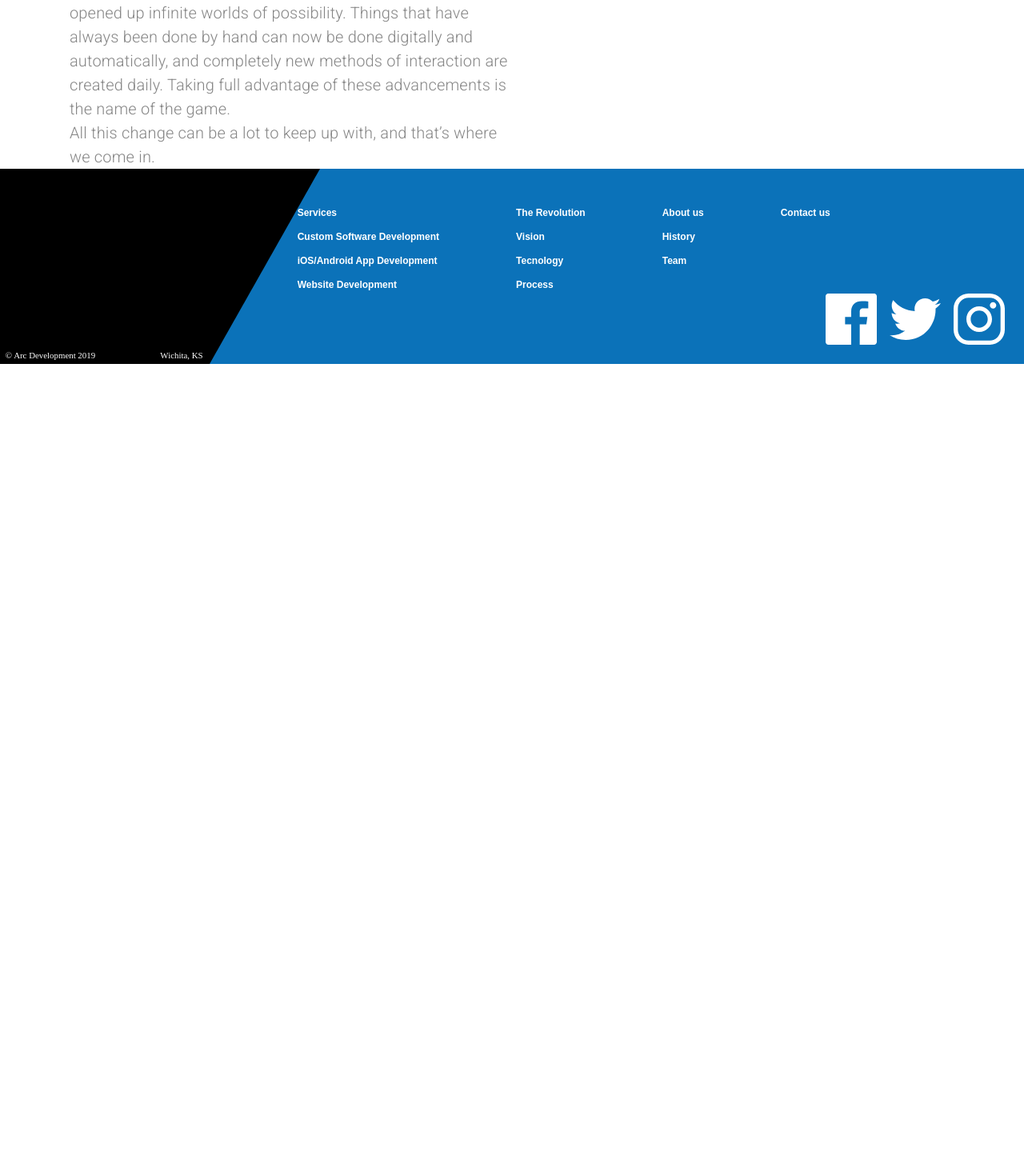
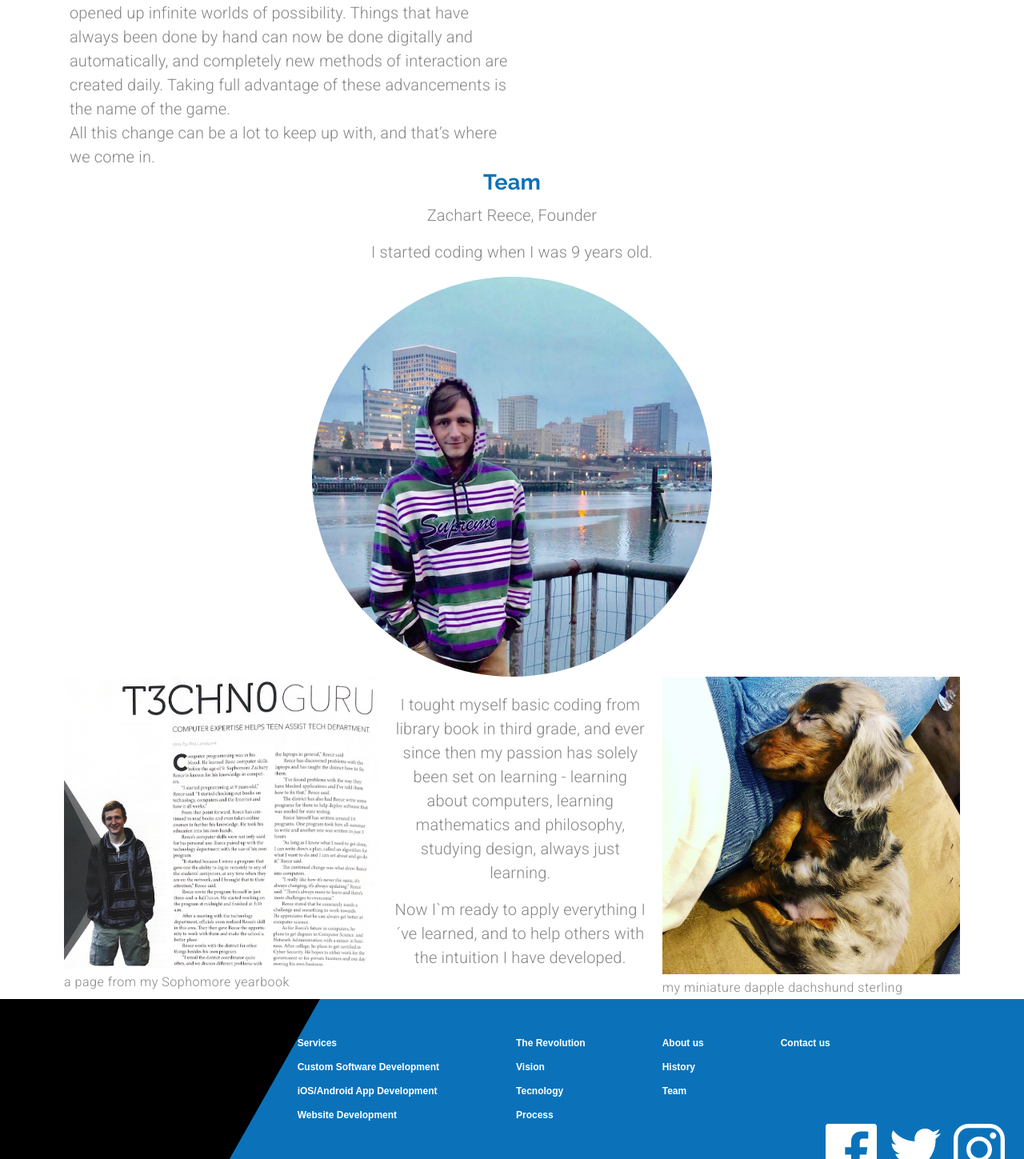
Before and after one commit to Cristianoaf81GIT/Curso-HiFi-Design-material-react, a React (Create React App) app: page /about in a window 1280 px wide. Shown: the part 663-2112 px from the top of the page at 80% size. Before the commit the page ends 1118 px from the top, so only its background shows below. Built offline with nearby package versions, Linux system fonts and the light colour scheme.

Commit message:
105. About Us Page - Team

```diff
--- a/src/components/About.jsx
+++ b/src/components/About.jsx
@@ -2,8 +2,12 @@ import React from 'react';
 import {makeStyles, useTheme} from '@material-ui/core/styles';
 import Grid from '@material-ui/core/Grid';
 import Typography from '@material-ui/core/Typography';
+import Avatar from '@material-ui/core/Avatar';
 
 import history from '../assets/history.svg';
+import profile from '../assets/founder.jpg';
+import yearbook from '../assets/yearbook.svg';
+import puppy from '../assets/puppy.svg';
 
 const useStyles = makeStyles(theme => ({
   missionStatement: {
@@ -20,6 +24,10 @@ const useStyles = makeStyles(theme => ({
       paddingLeft: "1.5em",
       paddingRight: "1.5em"
     }
+  },
+  avatar: {
+    height: "25em",
+    width: "25em"
   }
 }));
 
@@ -92,6 +100,56 @@ export default function About() {
         </Grid>
       </Grid>
      </Grid>
+      <Grid item container direction="column" className={classes.rowContainer} alignItems='center'>
+        <Grid item>
+          <Typography variant="h4"  align='center' gutterBottom>Team</Typography>
+        </Grid>
+        <Grid item>
+          <Typography variant="body1" paragraph align="center">
+            Zachart Reece, Founder
+          </Typography>
+          <Typography variant="body1" paragraph align="center">
+            I started coding when I was 9 years old.
+          </Typography>
+        </Grid>
+        <Grid item>
+          <Avatar alter="founder" src={profile} className={classes.avatar}/>
+        </Grid>
+        <Grid item container>
+          <Grid item container direction="column" lg>
+            <Grid item>
+              <img src={yearbook} alt="yearbook page about founder"/>
+            </Grid>
+            <Grid item>
+              <Typography variant="caption">
+                a page from my Sophomore yearbook
+              </Typography>
+            </Grid>
+          </Grid>
+          <Grid item lg style={{maxWidth: "45em", padding: "1.25em"}}>
+            <Typography variant="body1" align='center' paragraph>
+              I tought myself basic coding from library book in third grade,
+              and ever since then my passion has solely been set on learning -
+              learning about computers, learning mathematics and philosophy,
+              studying design, always just learning.
+            </Typography>
+            <Typography variant="body1" align='center' paragraph>
+              Now I`m ready to apply everything I´ve learned, and to help
+              others with the intuition I have developed.
+            </Typography>
+          </Grid>
+          <Grid item container direction="row" lg alignItems="flex-end">
+            <Grid item>
+              <img src={puppy} alt="grey spotted puppy"/>
+            </Grid>
+            <Grid item>
+              <Typography variant="caption">
+                my miniature dapple dachshund sterling
+              </Typography>
+            </Grid>
+          </Grid>
+        </Grid>
+      </Grid>
     </Grid>
   );
 }
--- a/src/components/ui/theme.js
+++ b/src/components/ui/theme.js
@@ -69,6 +69,11 @@ export default createTheme({
       color: arcGrey,
       fontWeight: 300,
     },
+    caption: {
+      fontSize: "1em",
+      fontWeight: 300,
+      color: arcGrey
+    },
     learnButton: {
       borderColor: arcBlue,
       color: arcBlue,
```
